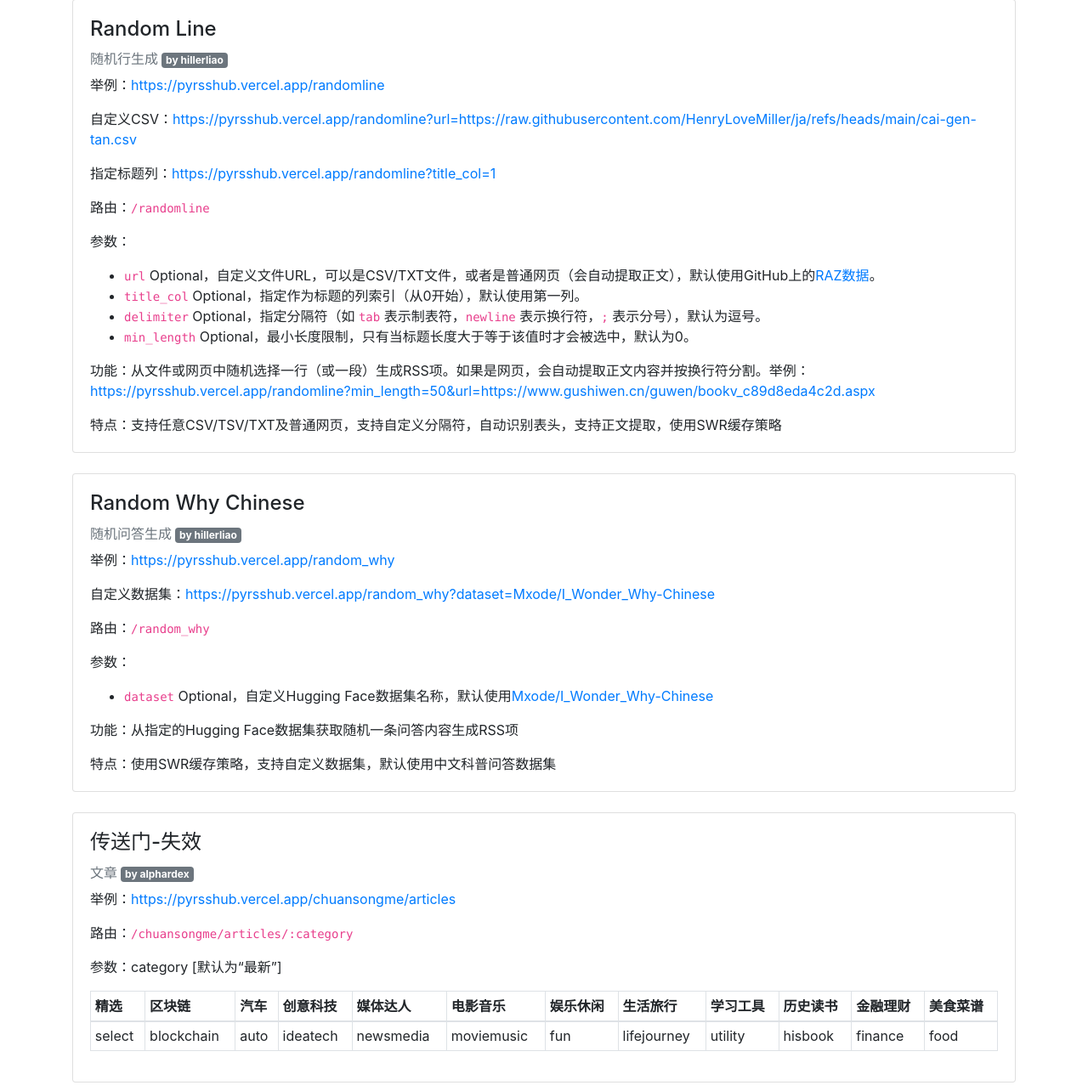
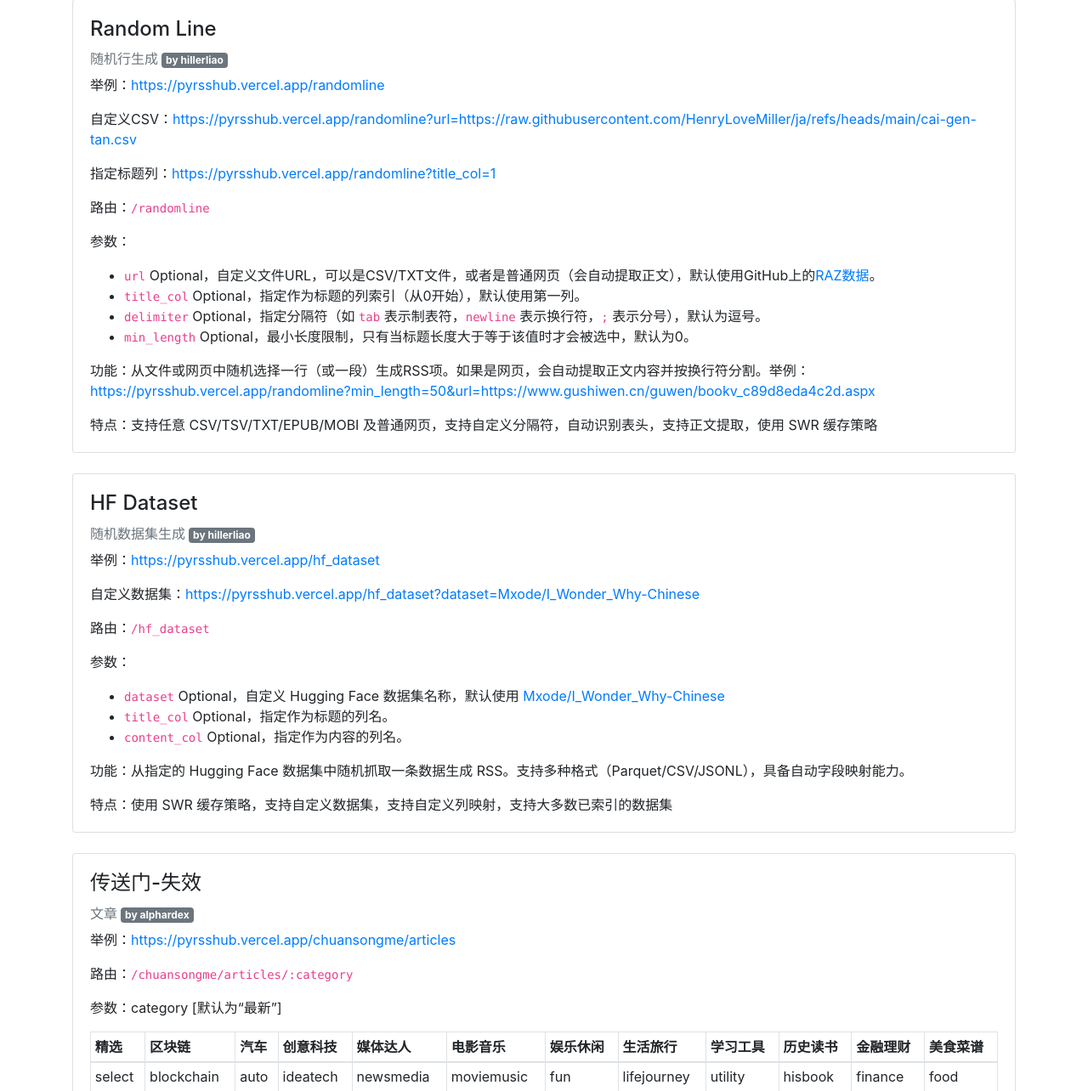
Before and after one commit to hillerliao/RSSHub-python, a Flask app: page /feeds in a window 1280 px wide. Shown: the part 3645-4929 px from the top of the page at 85% size. Run offline with Flask 3, Linux system fonts and the light colour scheme; some libraries are stand-ins or nearby versions.

Commit message:
feat: add custom column mapping parameters to random_why spider and update related documentation

```diff
--- a/rsshub/blueprints/main.py
+++ b/rsshub/blueprints/main.py
@@ -444,9 +444,11 @@ def random_line():
     return render_template('main/atom.xml', **filter_content(ctx(url, title_col, delimiter=delimiter, min_length=min_length)))
 
 
-@bp.route('/random_why')
+@bp.route('/hf_dataset')
 @swr_cache(timeout=1800)  # 30分钟缓存，使用SWR策略
-def random_why():
-    from rsshub.spiders.random_why.random_why import ctx
+def hf_dataset():
+    from rsshub.spiders.hf_dataset.hf_dataset import ctx
     dataset_name = request.args.get('dataset', default='Mxode/I_Wonder_Why-Chinese', type=str)
-    return render_template('main/atom.xml', **filter_content(ctx(dataset_name)))
+    title_col = request.args.get('title_col')
+    content_col = request.args.get('content_col')
+    return render_template('main/atom.xml', **filter_content(ctx(dataset_name, title_col=title_col, content_col=content_col)))
--- a/rsshub/templates/main/feeds.html
+++ b/rsshub/templates/main/feeds.html
@@ -250,7 +250,7 @@
                         <a href="https://pyrsshub.vercel.app/randomline?min_length=50&url=https://www.gushiwen.cn/guwen/bookv_c89d8eda4c2d.aspx"
                                 target="_blank">https://pyrsshub.vercel.app/randomline?min_length=50&url=https://www.gushiwen.cn/guwen/bookv_c89d8eda4c2d.aspx</a>
                 </p>
-                <p class="card-text">特点：支持任意CSV/TSV/TXT及普通网页，支持自定义分隔符，自动识别表头，支持正文提取，使用SWR缓存策略</p>
+                <p class="card-text">特点：支持任意 CSV/TSV/TXT/EPUB/MOBI 及普通网页，支持自定义分隔符，自动识别表头，支持正文提取，使用 SWR 缓存策略</p>
         </div>
 </div>
 <br>
@@ -259,24 +259,26 @@
 <!--item info start-->
 <div class="card text-left">
         <div class="card-body">
-                <h4 class="card-title">Random Why Chinese</h4>
-                <h6 class="text-muted">随机问答生成 <a href="https://github.com/hillerliao" target="_blank"
+                <h4 class="card-title">HF Dataset</h4>
+                <h6 class="text-muted">随机数据集生成 <a href="https://github.com/hillerliao" target="_blank"
                                 class="badge badge-secondary">by hillerliao</a></h6>
-                <p class="card-text">举例：<a href="https://pyrsshub.vercel.app/random_why"
-                                target="_blank">https://pyrsshub.vercel.app/random_why</a></p>
+                <p class="card-text">举例：<a href="https://pyrsshub.vercel.app/hf_dataset"
+                                target="_blank">https://pyrsshub.vercel.app/hf_dataset</a></p>
                 <p class="card-text">自定义数据集：<a
-                                href="https://pyrsshub.vercel.app/random_why?dataset=Mxode/I_Wonder_Why-Chinese"
-                                target="_blank">https://pyrsshub.vercel.app/random_why?dataset=Mxode/I_Wonder_Why-Chinese</a>
+                                href="https://pyrsshub.vercel.app/hf_dataset?dataset=Mxode/I_Wonder_Why-Chinese"
+                                target="_blank">https://pyrsshub.vercel.app/hf_dataset?dataset=Mxode/I_Wonder_Why-Chinese</a>
                 </p>
-                <p class="card-text">路由：<code>/random_why</code></p>
+                <p class="card-text">路由：<code>/hf_dataset</code></p>
                 <p class="card-text">参数：</p>
                 <ul>
-                        <li><code>dataset</code> Optional，自定义Hugging Face数据集名称，默认使用<a
+                        <li><code>dataset</code> Optional，自定义 Hugging Face 数据集名称，默认使用 <a
                                         href="https://huggingface.co/datasets/Mxode/I_Wonder_Why-Chinese/tree/main">Mxode/I_Wonder_Why-Chinese</a>
                         </li>
+                        <li><code>title_col</code> Optional，指定作为标题的列名。</li>
+                        <li><code>content_col</code> Optional，指定作为内容的列名。</li>
                 </ul>
-                <p class="card-text">功能：从指定的Hugging Face数据集获取随机一条问答内容生成RSS项</p>
-                <p class="card-text">特点：使用SWR缓存策略，支持自定义数据集，默认使用中文科普问答数据集</p>
+                <p class="card-text">功能：从指定的 Hugging Face 数据集中随机抓取一条数据生成 RSS。支持多种格式（Parquet/CSV/JSONL），具备自动字段映射能力。</p>
+                <p class="card-text">特点：使用 SWR 缓存策略，支持自定义数据集，支持自定义列映射，支持大多数已索引的数据集</p>
         </div>
 </div>
 <br>
```
Also changed, not shown: rsshub/spiders/hf_dataset/hf_dataset.py (renamed from rsshub/spiders/random_why/random_why.py, +21 -11 lines), rsshub/spiders/hf_dataset/__init__.py (renamed from rsshub/spiders/random_why/__init__.py).
